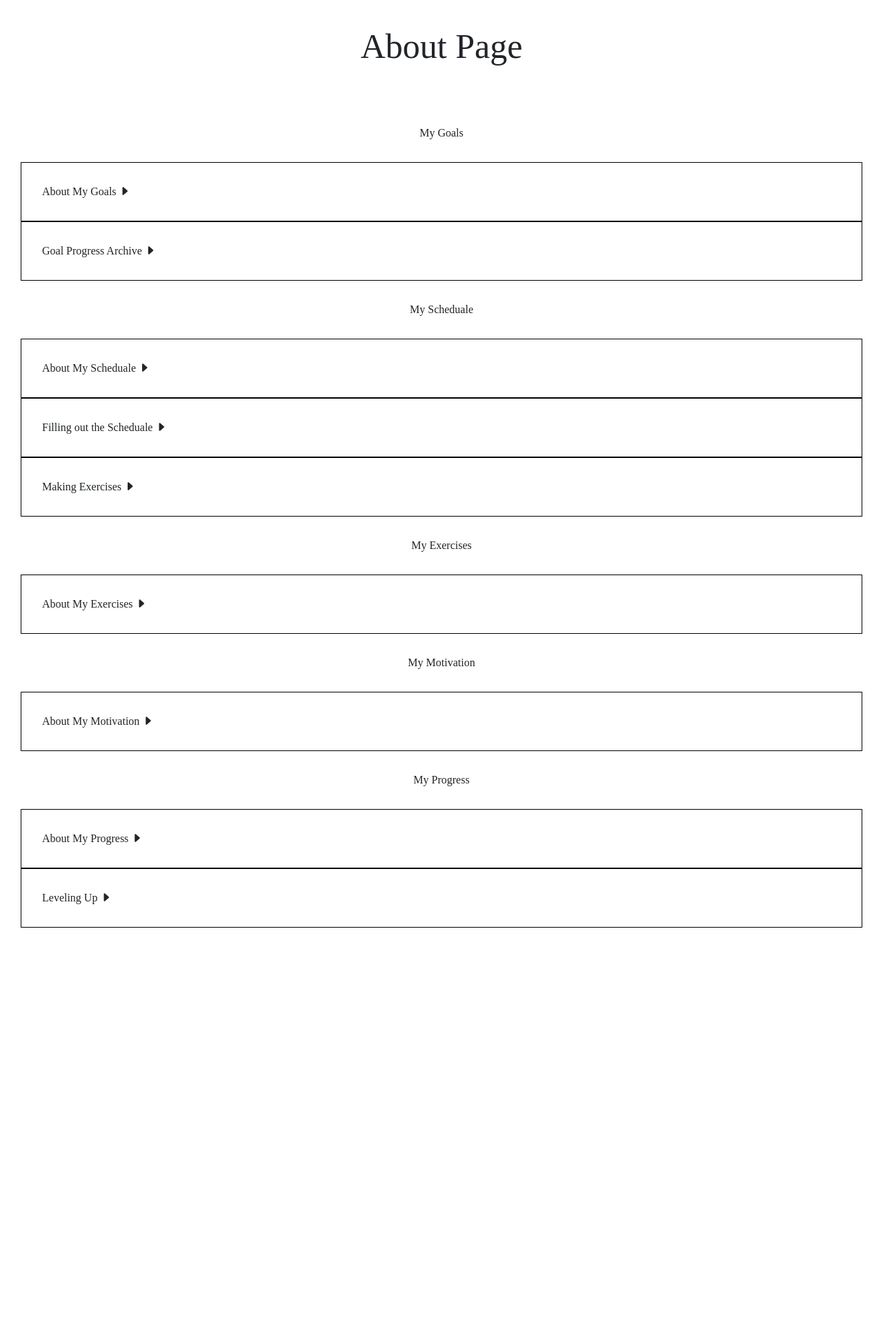
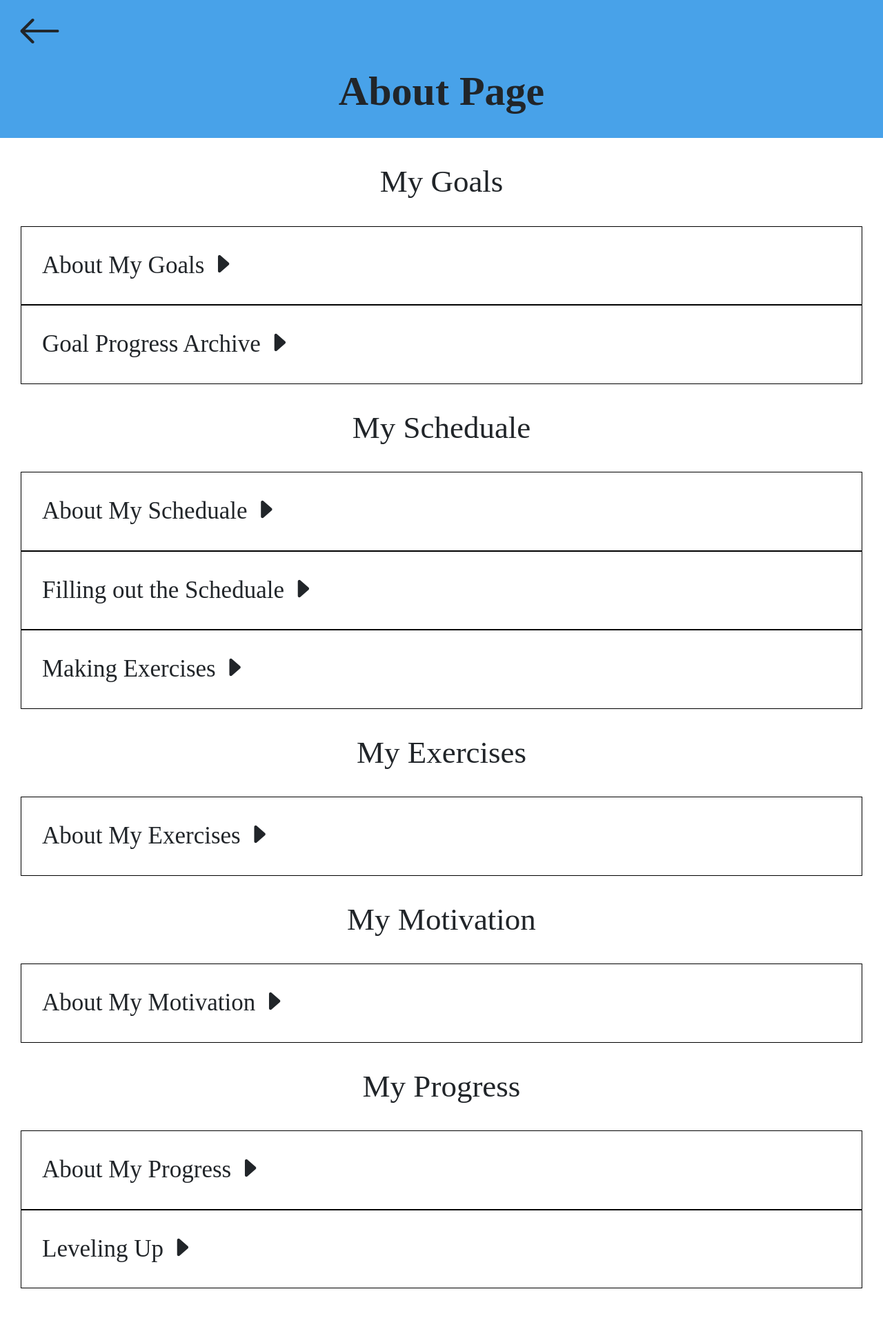
Before and after one commit to vhlee7/cs160-final-proj, a Django app: page /fitness/about/ in a window 1280 px wide. Shown: the whole page at 69% size. Before the commit the page ends 1345 px from the top, so only its background shows below. Run offline with Django 3.2, Linux system fonts and the light colour scheme; some libraries are stand-ins or nearby versions.

Commit message:
changesss

```diff
--- a/fitness/templates/fitness/about.html
+++ b/fitness/templates/fitness/about.html
@@ -13,28 +13,33 @@
     <script type="text/javascript" src="{% static 'fitness/vendor/paper/paper-full.min.js' %}"></script>
 
 </head>
-	<p id='topText'> About Page </p>
+
+	<div style="background-color: #48A2E9;">
+	    <i class="bi bi-arrow-left" onclick="goBack()" style="font-size:4em; margin-left:2%; font-weight:bold;"></i>
+	    <h1 style="text-align: center;">About Page </h1>
+	    <br>
+  	</div>
 
 
-	<div class='headerText'> My Goals </div>
+	<div class='headerText' style="font-size:45px;"> My Goals </div>
 
 	<div id='section1'>
-		<div id='down1'>
+		<div id='down1' style="font-size:35px;">
 			About My Goals
 			<i class="bi bi-caret-right-fill" id="rightCaret1"></i>
 		</div>
 
-		<div id='right1'> My Goals is where you can create your own goals by clicking the "plus" circle, and have the option to "complete" it by clicking the green checkmark, or "discard" it by clicking the red "x" icon. <br><br> You can also access the Goal Progress Archive page, and the App Achievements page.
+		<div id='right1' style="font-size:30px;"> My Goals is where you can create your own goals by clicking the "plus" circle, and have the option to "complete" it by clicking the green checkmark, or "discard" it by clicking the red "x" icon. <br><br> You can also access the Goal Progress Archive page, and the App Achievements page.
 		 </div>
 	</div>
 
 	<div id='section2'>
-		<div id='down2'>
+		<div id='down2' style="font-size:35px;">
 			Goal Progress Archive
 			<i class="bi bi-caret-right-fill" id="rightCaret2"></i>
 		</div>
 
-		<div id='right2'> The Goal Progress Archive is a place you can see all the past goals you have completed by clicking on the green checkmark. <br><br> It's a place to see all your past achievements, so feel proud about yourself, your making great progress! </div>
+		<div id='right2' style="font-size:30px;"> The Goal Progress Archive is a place you can see all the past goals you have completed by clicking on the green checkmark. <br><br> It's a place to see all your past achievements, so feel proud about yourself, your making great progress! </div>
 	</div>
 
 <!-- 	<div id='section3'>
@@ -48,80 +53,80 @@
 
 
 
-	<div class='headerText'> My Scheduale </div>
+	<div class='headerText' style="font-size:45px;"> My Scheduale </div>
 
 	<div id='section4'>
-		<div id='down4'>
+		<div id='down4' style="font-size:35px;">
 			About My Scheduale
 			<i class="bi bi-caret-right-fill" id="rightCaret4"></i>
 		</div>
 
-		<div id='right4'> Filler Text. </div>
+		<div id='right4' style="font-size:25px;"> Filler Text. </div>
 	</div>
 
 	<div id='section5'>
-		<div id='down5'>
+		<div id='down5' style="font-size:35px;">
 			Filling out the Scheduale
 			<i class="bi bi-caret-right-fill" id="rightCaret5"></i>
 		</div>
 
-		<div id='right5'> Filler Text. </div>
+		<div id='right5' style="font-size:25px;"> Filler Text. </div>
 	</div>
 
 	<div id='section6'>
-		<div id='down6'>
+		<div id='down6' style="font-size:35px;">
 			Making Exercises
 			<i class="bi bi-caret-right-fill" id="rightCaret6"></i>
 		</div>
 
-		<div id='right6'> Filler Text. </div>
+		<div id='right6' style="font-size:25px;"> Filler Text. </div>
 	</div>
 
 
-	<div class='headerText'> My Exercises </div>
+	<div class='headerText' style="font-size:45px;"> My Exercises </div>
 
 	<div id='section7'>
-		<div id='down7'>
+		<div id='down7' style="font-size:35px;">
 			About My Exercises
 			<i class="bi bi-caret-right-fill" id="rightCaret7"></i>
 		</div>
 
-		<div id='right7'> Filler Text. </div>
+		<div id='right7' style="font-size:25px;"> Filler Text. </div>
 	</div>
 
 
 
 
-	<div class='headerText'> My Motivation </div>
+	<div class='headerText' style="font-size:45px;"> My Motivation </div>
 
 	<div id='section8'>
-		<div id='down8'>
+		<div id='down8' style="font-size:35px;">
 			About My Motivation
 			<i class="bi bi-caret-right-fill" id="rightCaret8"></i>
 		</div>
 
-		<div id='right8'> Filler Text. </div>
+		<div id='right8' style="font-size:25px;"> Filler Text. </div>
 	</div>
 
 
-	<div class='headerText'> My Progress </div>
+	<div class='headerText' style="font-size:45px;"> My Progress </div>
 
-	<div id='section9'>
-		<div id='down9'>
+	<div id='section9' style="font-size:30px;">
+		<div id='down9' style="font-size:35px;">
 			About My Progress
 			<i class="bi bi-caret-right-fill" id="rightCaret9"></i>
 		</div>
 
-		<div id='right9'> Filler Text. </div>
+		<div id='right9' style="font-size:25px;"> Filler Text. </div>
 	</div>
 
 	<div id='section10'>
-		<div id='down10'>
+		<div id='down10' style="font-size:35px;">
 			Leveling Up
 			<i class="bi bi-caret-right-fill" id="rightCaret10"></i>
 		</div>
 
-		<div id='right10'> Filler Text. </div>
+		<div id='right10' style="font-size:25px;"> Filler Text. </div>
 	</div>
 
 	<br><br><br>
@@ -225,6 +230,11 @@
         }
     }
 
+
+	function goBack() {
+	  window.history.back();
+	}
+
 	init();
 
 </script>
--- a/fitness/templates/fitness/catalog-exercise-abs.html
+++ b/fitness/templates/fitness/catalog-exercise-abs.html
@@ -163,7 +163,7 @@ p{
 
 
           <div>
-            <div class ="outer-text" id="out2">Glute Hamstring Developer Situp <i class="bi bi-caret-right-fill" id="rightCaret2"></i></div>
+            <div class ="outer-text" id="out2">Glute Hamstring Situp <i class="bi bi-caret-right-fill" id="rightCaret2"></i></div>
             <div id="in2">
               <div class ="inner-text" > 1. Set up the apparatus so that when you're sitting in the machine, heels against foot pads (toes pointing up), your glutes are off the pad. With feet in the pads, sit up tall, and bend your knees.
 
```
